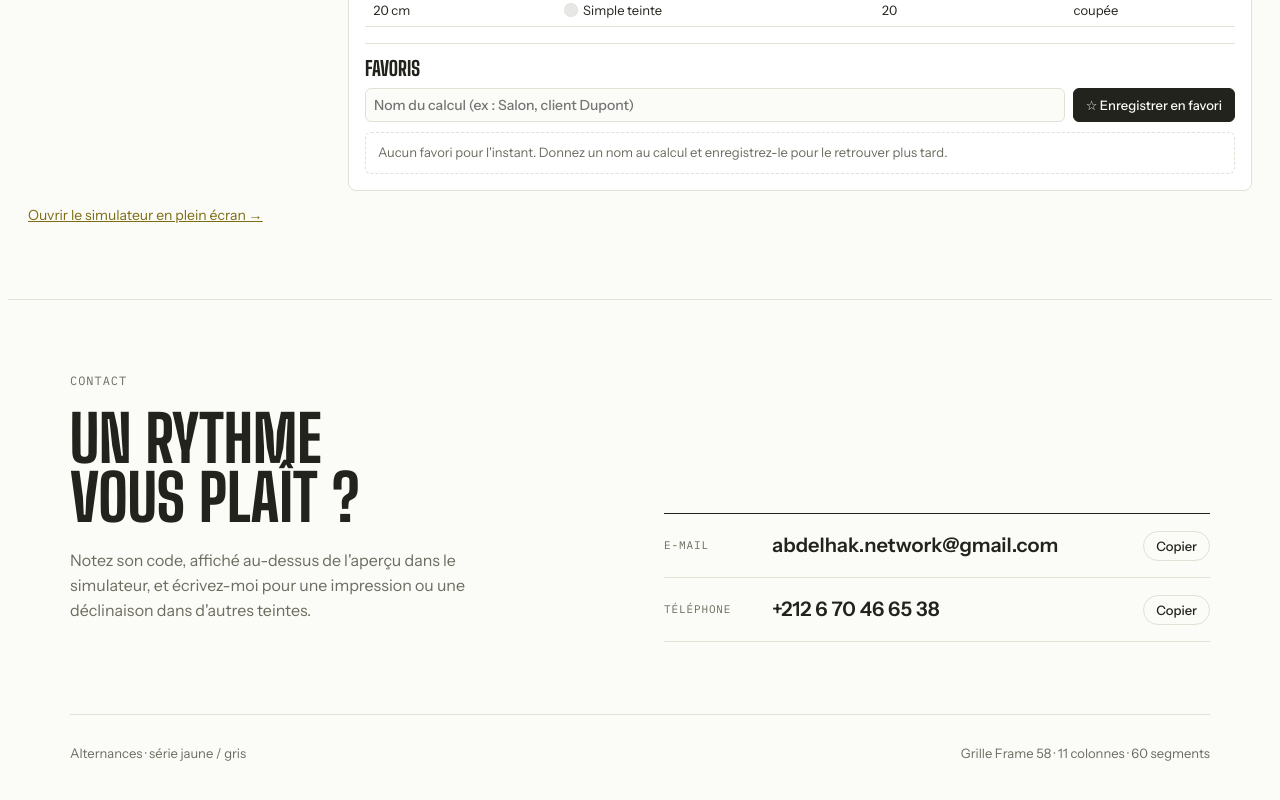
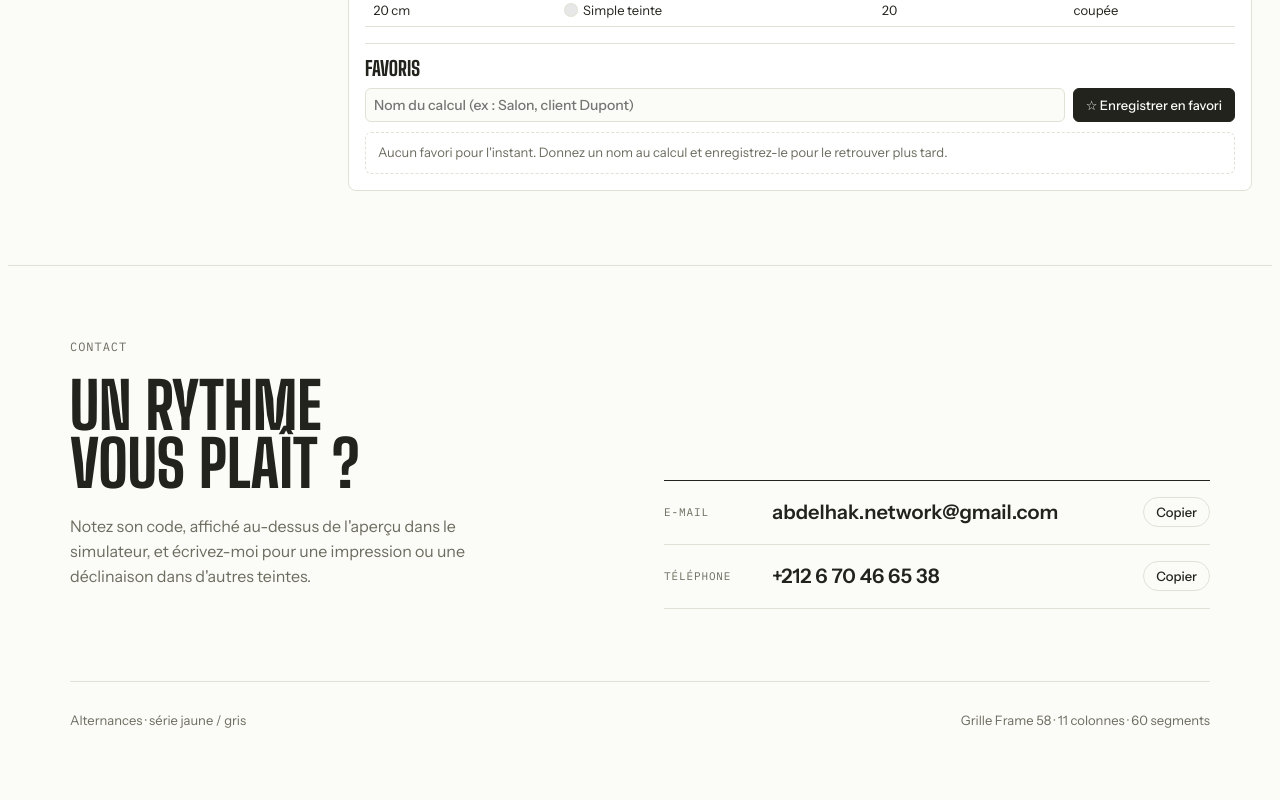
Before and after one commit to abelkhaddar-hue/Habillage, a plain HTML site: page index.html in a window 1280 px wide. Shown: the part 2912-3712 px from the top of the page. After the commit the page ends 3678 px from the top, so only its background shows below. Drawn offline with Linux system fonts and the light colour scheme.

Commit message:
Accueil : retrait du lien vers le simulateur en plein écran
Co-Authored-By: Claude Opus 5.5 <noreply@anthropic.com>

```diff
--- a/index.html
+++ b/index.html
@@ -119,7 +119,6 @@ footer{padding-block:28px;border-top:1px solid var(--line);font-size:13px;color:
 @media (prefers-reduced-motion:reduce){.hero-fig rect.s{transition:none}.btn:hover{transform:none}}
 .simwrap{padding-left:max(20px,env(safe-area-inset-left,0px));padding-right:max(20px,env(safe-area-inset-right,0px))}
 .sim{display:block;width:100%;height:1400px;border:0;background:transparent}
-.simfull{margin:12px 0 0;font-size:14px}
 </style>
 </head>
 <body>
@@ -153,7 +152,6 @@ footer{padding-block:28px;border-top:1px solid var(--line);font-size:13px;color:
 </div>
   <div class="simwrap">
     <iframe class="sim" id="simFrame" src="simulateur.html?embed" title="Simulateur de mur"></iframe>
-    <p class="simfull"><a href="simulateur.html">Ouvrir le simulateur en plein écran →</a></p>
   </div>
 </section>
 
```
